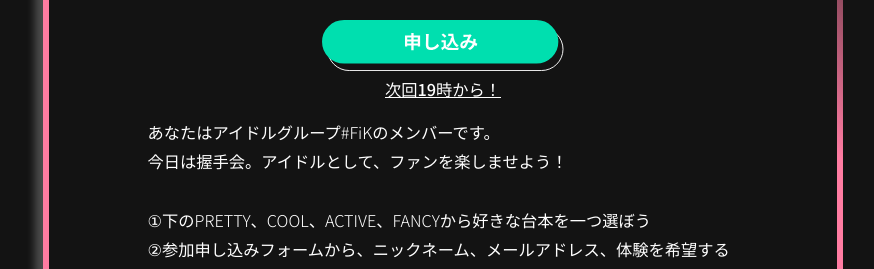
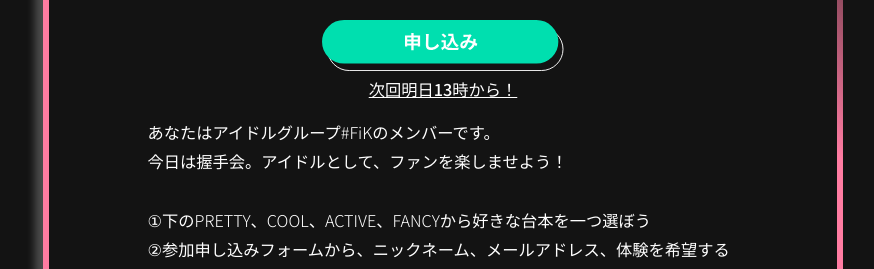
Before and after one commit to larkin267/fikpages, a Jekyll site: the page built from index.html, in a window 1280 px wide and 900 px high, scrolled down 832 px. Shown: the part 183-452 px from the top of the window, without its empty margins (197-1071 px from the left). Built offline with Jekyll 4.4.1, drawn with Linux system fonts in a browser that asks for light colours.

Commit message:
Update index.html

```diff
--- a/index.html
+++ b/index.html
@@ -43,7 +43,7 @@
             <a href="https://docs.google.com/forms/d/e/1FAIpQLSdsRHOD9ZC0ELTXSh7_X4JA-YIPwar_mn3j1H-_cDPsos2lOA/viewform?usp=sf_link" target="_blank">
               <img src="{{site.url}}{{site.baseurl}}/assets/images/block2_button.svg" alt="申し込み">
             </a>
-            <p class="block2-under-btn">次回19時から！</p>
+            <p class="block2-under-btn">次回明日13時から！</p>
           </div>
         </div>
         <div class="block2-intro">
```
